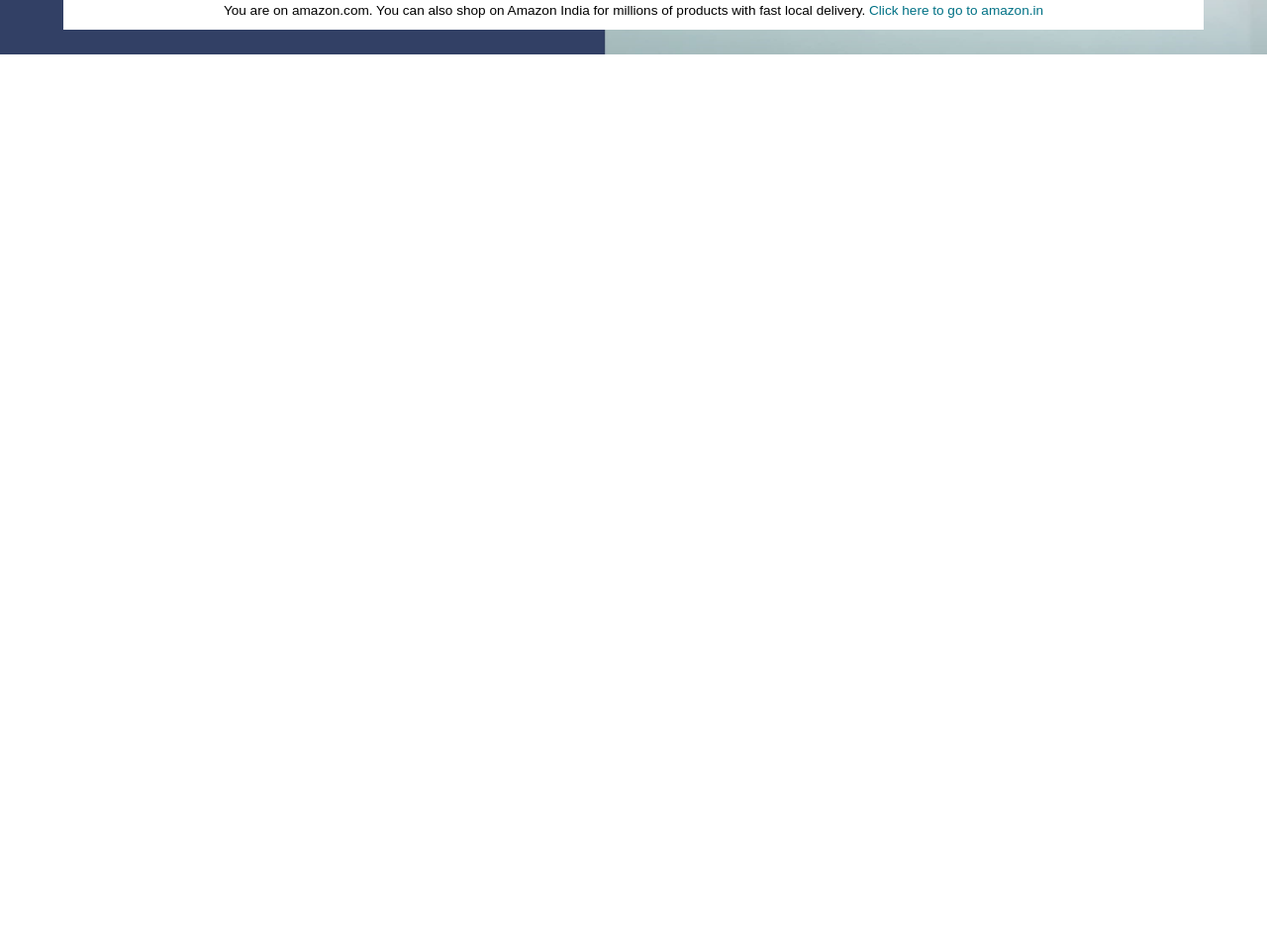
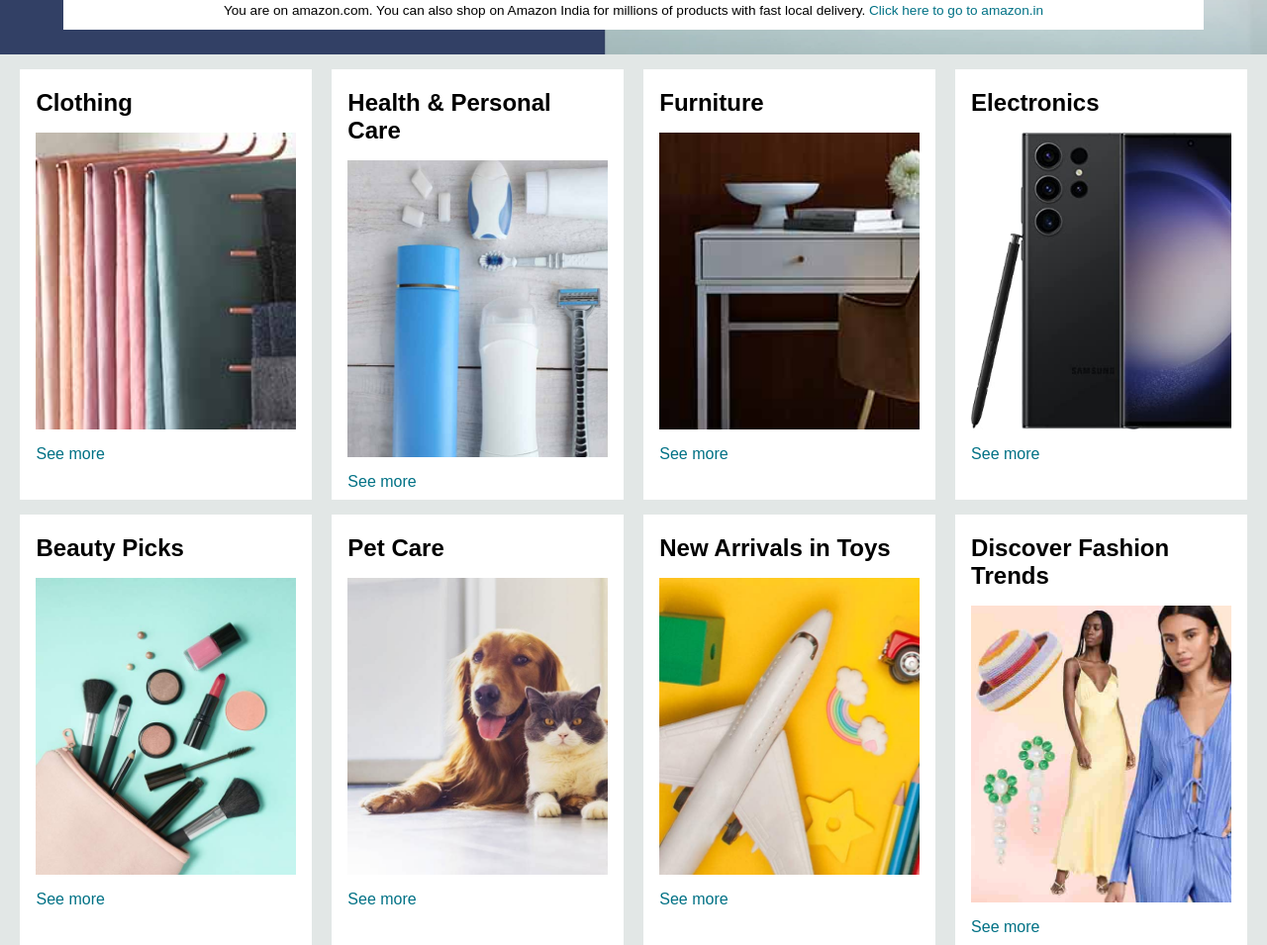
Before and after one commit to Himanush/amazon-clone, a plain HTML site: page index.html in a window 1280 px wide. Shown: the part 395-1350 px from the top of the page at 99% size. Before the commit the page ends 800 px from the top, so only its background shows below. Drawn offline with Linux system fonts and the light colour scheme.

Commit message:
added various categories

```diff
--- a/index.html
+++ b/index.html
@@ -94,5 +94,65 @@
             <p>You are on amazon.com. You can also shop on Amazon India for millions of products with fast local delivery. <a>Click here to go to amazon.in</a></p>
         </div>
     </div>
+
+    <div class="shop-section">
+        <div class="box">
+            <div class="box-content">
+                <h2>Clothing</h2>
+                <div class="box-img" style="background-image: url('box1_image.jpg');"></div>
+                <p>See more</p>
+            </div>
+        </div>
+        <div class="box">
+            <div class="box-content">
+                <h2>Health & Personal Care</h2>
+                <div class="box-img" style="background-image: url('box2_image.jpg');"></div>
+                <p>See more</p>
+            </div>
+        </div>
+        <div class="box">
+            <div class="box-content">
+                <h2>Furniture</h2>
+                <div class="box-img" style="background-image: url('box3_image.jpg');"></div>
+                <p>See more</p>
+            </div>
+        </div>
+        <div class="box">
+            <div class="box-content">
+                <h2>Electronics</h2>
+                <div class="box-img" style="background-image: url('box4_image.jpg');"></div>
+                <p>See more</p>
+            </div>
+        </div>
+
+        <div class="box">
+            <div class="box-content">
+                <h2>Beauty Picks</h2>
+                <div class="box-img" style="background-image: url('box5_image.jpg');"></div>
+                <p>See more</p>
+            </div>
+        </div>
+        <div class="box">
+            <div class="box-content">
+                <h2>Pet Care</h2>
+                <div class="box-img" style="background-image: url('box6_image.jpg');"></div>
+                <p>See more</p>
+            </div>
+        </div>
+        <div class="box">
+            <div class="box-content">
+                <h2>New Arrivals in Toys</h2>
+                <div class="box-img" style="background-image: url('box7_image.jpg');"></div>
+                <p>See more</p>
+            </div>
+        </div>
+        <div class="box">
+            <div class="box-content">
+                <h2>Discover Fashion Trends</h2>
+                <div class="box-img" style="background-image: url('box8_image.jpg');"></div>
+                <p>See more</p>
+            </div>
+        </div>
+    </div>
 </body>
 </html>
--- a/style.css
+++ b/style.css
@@ -213,3 +213,37 @@ span{
 .body-message a{
     color: #007185;
 }
+
+/* Shop section */
+
+.shop-section{
+    display: flex;
+    flex-wrap: wrap;
+    justify-content: space-evenly;
+    background-color: #e2e7e6;
+}
+
+.box{
+    /* border: 2px solid black; */
+    height: 400px;
+    width: 23%;
+    background-color: white;
+    padding: 20px 0px 15px;
+    margin-top: 15px;
+}
+
+.box-img{
+    height: 300px;
+    background-size: cover;
+    margin-top: 1rem;
+    margin-bottom: 1rem;
+}
+
+.box-content{
+    margin-left: 1rem;
+    margin-right: 1rem;
+}
+
+.box-content p{
+    color: #007185;
+}
```
